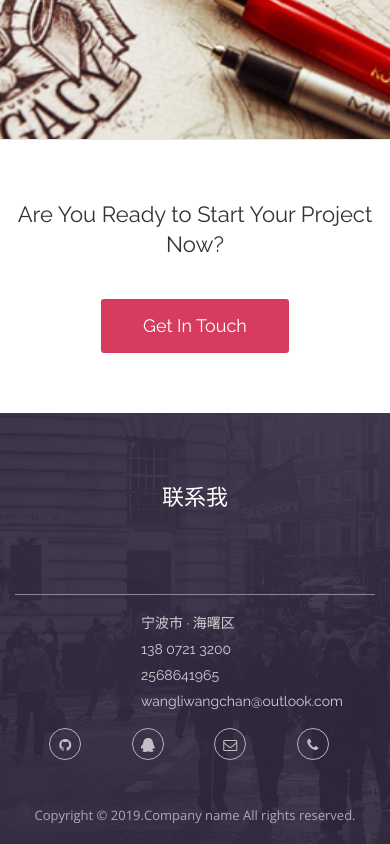
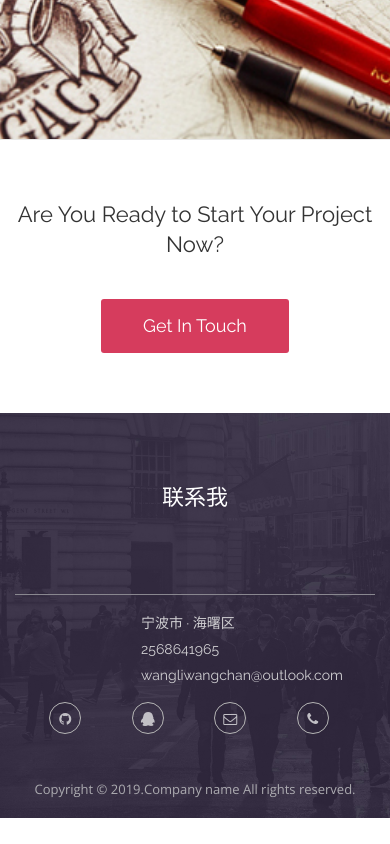
Before and after one commit to wlwc0627/wlwc0627.github.io, a plain HTML site: page index.html in a window 390 px wide. Shown: the part 6234-7078 px from the top of the page. After the commit the page ends 7052 px from the top, so only its background shows below. Drawn offline with nearby package versions, Linux system fonts and the light colour scheme.

Commit message:
phone-delete

```diff
--- a/index.html
+++ b/index.html
@@ -279,7 +279,6 @@
             <div class="contact_sec">
               <ul>
                 <li><i class="fa fa-home" aria-hidden="true"></i>宁波市 · 海曙区</li>
-                <li><i class="fa fa-phone" aria-hidden="true"></i>138 0721 3200</li>
                 <li><i class="fa fa-qq" aria-hidden="true"></i>2568641965</li>
                 <li><i class="fa fa-envelope-o" aria-hidden="true"></i>wangliwangchan@outlook.com</li>
               </ul>
```
